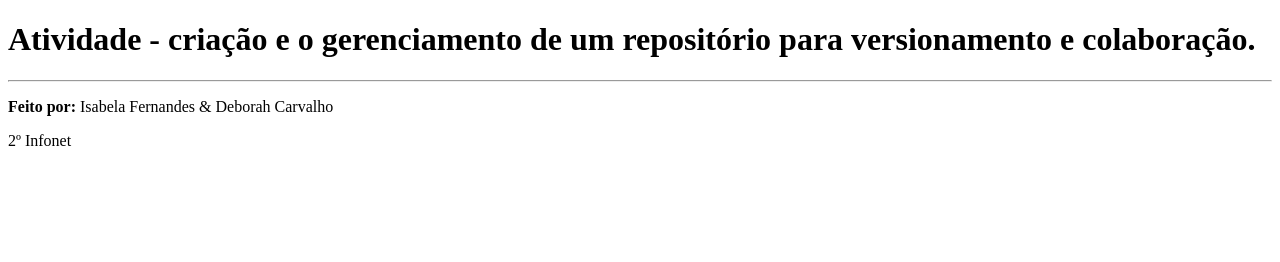
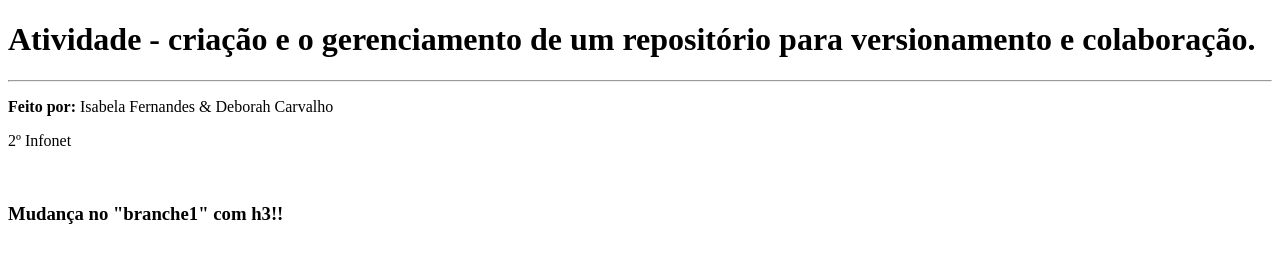
Before and after one commit to Isah-F/Ativ-Virtualizacao, a plain HTML site: page index.html in a window 1280 px wide. Drawn offline with Linux system fonts and the light colour scheme.

Commit message:
Mudança no branche1 com h3

```diff
--- a/index.html
+++ b/index.html
@@ -10,5 +10,7 @@
     <hr>
     <p><b>Feito por:</b> Isabela Fernandes & Deborah Carvalho</p>
     <p>2º Infonet</p>
+    <br>
+    <h3>Mudança no "branche1" com h3!!</h3>
 </body>
 </html>
```
